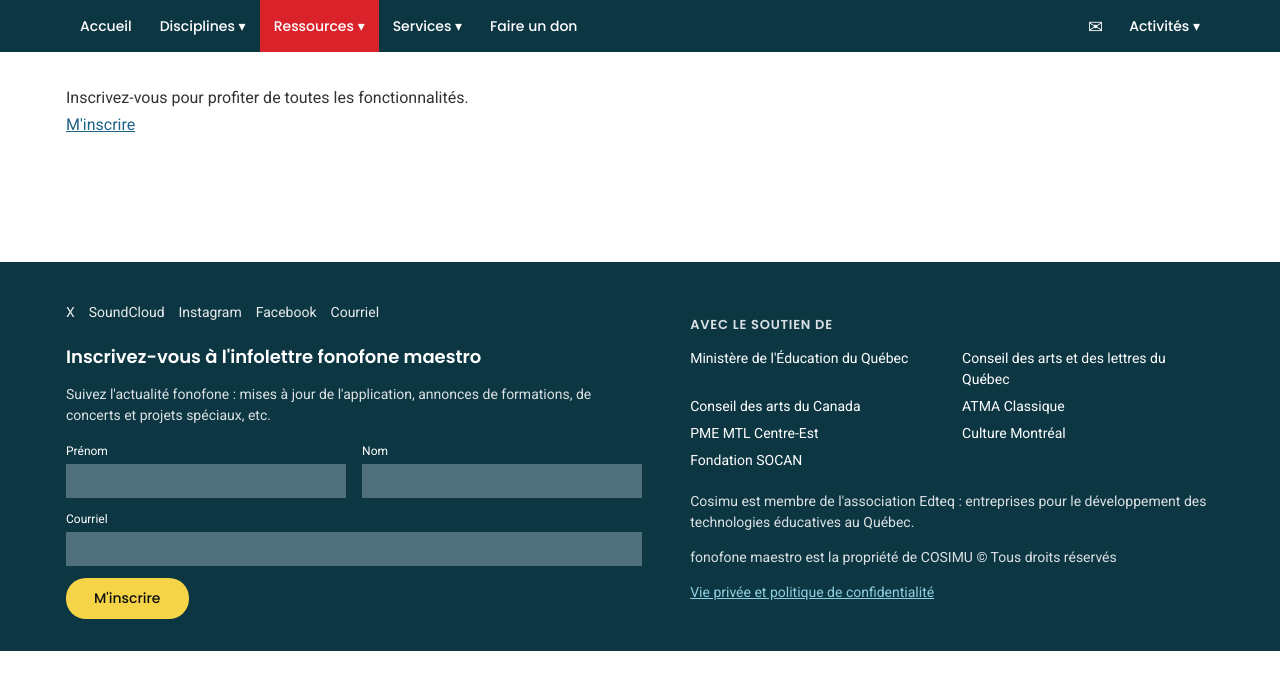
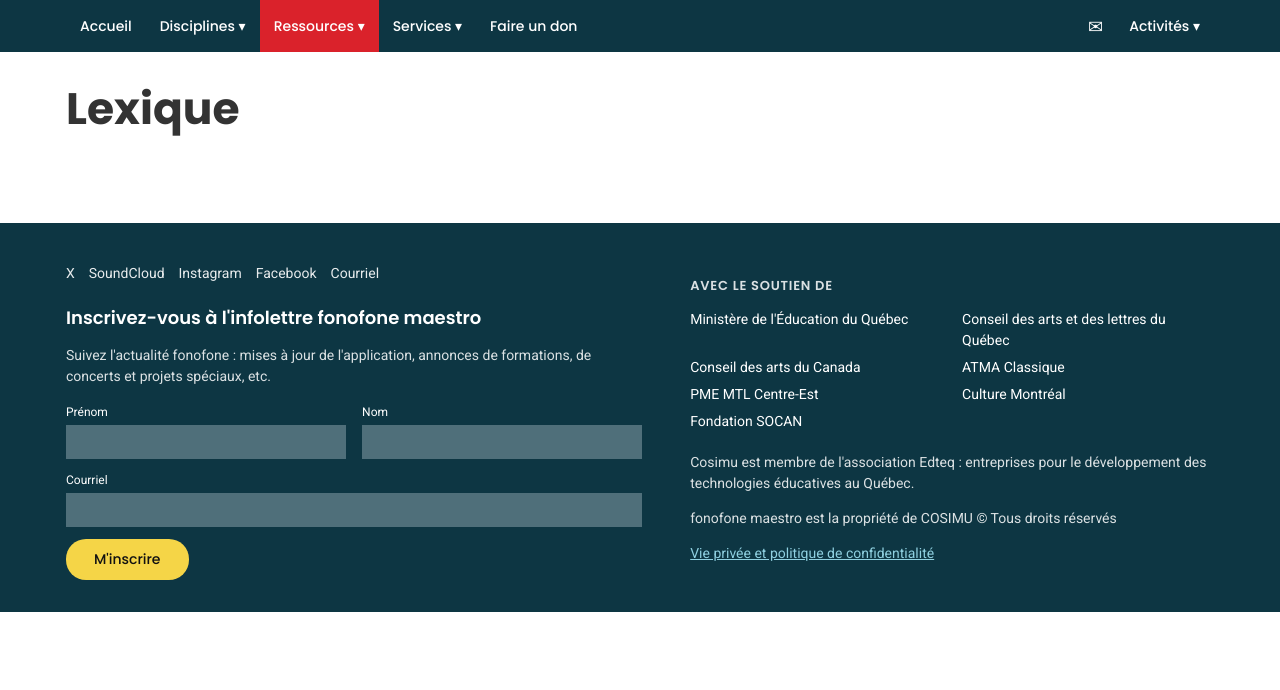
Before and after one commit to yves-fonofone/site-fonofone-revision, a Jekyll site: the page built from lexique.html, in a window 1280 px wide. Shown: the top 690 px of the page. Built offline with Jekyll 4.4.1, drawn with Linux system fonts in a browser that asks for light colours.

Commit message:
Lexique : retrait de la phrase d'inscription
Co-Authored-By: Claude Opus 5.5 <noreply@anthropic.com>

```diff
--- a/lexique.html
+++ b/lexique.html
@@ -2,4 +2,4 @@
 layout: page
 titre: Glossary Terms
 ---
-Inscrivez-vous pour profiter de toutes les fonctionnalités.<br><a href="https://fonofone.org/wp-login?action=register" target="_blank" rel="noopener">M'inscrire</a> <p>&nbsp;</p>
+<h1>Lexique</h1>
```
